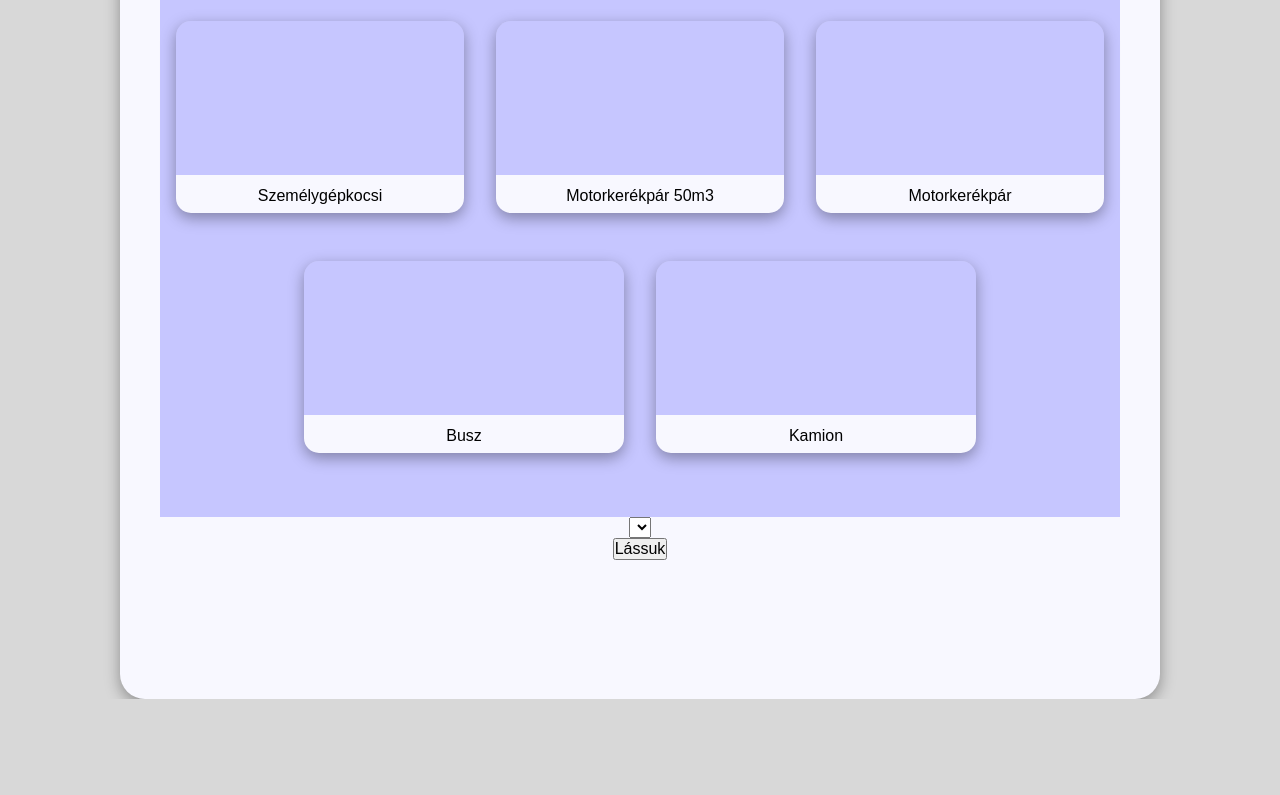
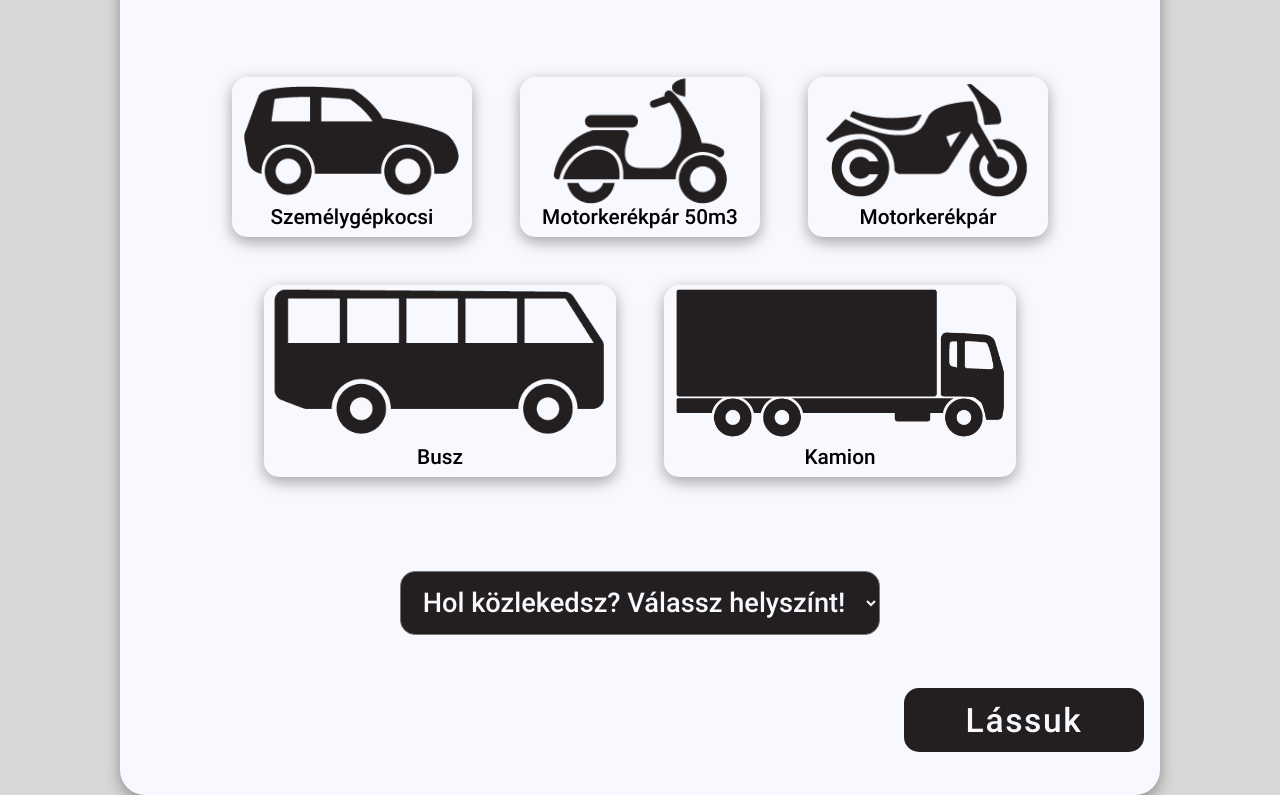
Before and after one commit to mrkocka/Vehicle, a plain HTML site: page index.html in a window 1280 px wide. Shown: the part 101-896 px from the top of the page. Before the commit the page ends 800 px from the top, so only its background shows below. Drawn offline with Linux system fonts and the light colour scheme.

Commit message:
save_2_10.15

```diff
--- a/css/style.css
+++ b/css/style.css
@@ -3,6 +3,7 @@
   padding: 0;
   box-sizing: border-box;
   font-size: 16px;
+  font-family: title-font;
 }
 
 @font-face {
@@ -24,20 +25,30 @@ body {
   min-height: 100vh;
 }
 
+.active {
+  outline: 7px solid var(--main-dif);
+  transform: scale(1.1);
+}
+
+.null{
+    display: none;
+}
+
 main {
   background-color: var(--main-bc);
   width: 65rem;
-  height: 50rem;
+  height: 56rem;
   box-shadow: rgba(0, 0, 0, 0.35) 0px 5px 15px;
   border-radius: 25px;
   padding: 1rem;
   display: flex;
   flex-direction: column;
   align-items: center;
+  /* gap: 2.3rem; */
+  justify-content: space-around;
 }
 
 h1 {
-  font-family: title-font;
   text-transform: uppercase;
   text-align: center;
   color: var(--main-dif);
@@ -46,35 +57,58 @@ h1 {
 }
 
 .vehicle-container {
- background-color: var(--main-test);
   width: 60rem;
-  height: 35rem;
+  height: 30rem;
   display: flex;
   flex-direction: column;
   gap: 3rem;
   align-items: center;
   justify-content: center;
+  /*  background-color: var(--main-test); */
 }
 
-.v-img{
-    background-color: var(--main-test);
+.v-img {
   width: 100%;
   height: 80%;
   border-radius: 15px 15px 0 0;
 }
-.v-text{
-   margin-bottom: .5rem;
+.v-img img {
+  height: 100%;
+  object-fit: cover;
+}
+
+.v-text {
+  margin-bottom: 0.5rem;
+  font-size: 1.3rem;
+}
+
+.row-1,
+.row-2 {
+  gap: 3rem;
+  display: flex;
+}
+
+.row-1-style {
+  background-color: var(--main-bc);
+  width: 15rem;
+  height: 10rem;
+  border: none;
+  border-radius: 15px;
+  display: flex;
+  flex-direction: column;
+  justify-content: space-between;
+  align-items: center;
+  box-shadow: rgba(0, 0, 0, 0.35) 0px 5px 15px;
+  transition: 100ms linear;
 }
 
 
-.row-1, .row-2{
-    gap: 2rem;
-    display: flex;
-}
 
-.row-1-style{
+
+
+.row-2-style {
   background-color: var(--main-bc);
-    width: 18rem;
+  width: 22rem;
   height: 12rem;
   border: none;
   border-radius: 15px;
@@ -85,15 +119,55 @@ h1 {
   box-shadow: rgba(0, 0, 0, 0.35) 0px 5px 15px;
 }
 
-.row-2-style{
+.row-1-style:hover,
+.row-2-style:hover {
+  cursor: pointer;
+  transform: scale(1.1);
+}
+
+/*Select*/
+
+select {
+  width: 30rem;
+  height: 4rem;
+  background-color: var(--main-dif);
+  color: var(--main-bc);
+  font-size: 1.7rem;
+  text-align: center;
+  border-radius: 15px;
+  cursor: pointer;
+}
+
+option {
+  font-size: 1.3rem;
+}
+
+
+/*Button*/
+
+.button-container{
+    /* background-color: var(--main-test); */
+    width: 100%;
+    text-align: end;
+}
+
+
+
+.btn {
+  width: 15rem;
+  height: 4rem;
+  font-size: 2.1rem;
+  letter-spacing: .1rem;
+  border-radius: 15px;
+  border: none;
+  background-color: var(--main-dif);
+  color: var(--main-bc);
+  transition-duration: 800ms;
+}
+
+.btn:hover{
+    color: var(--main-dif);
     background-color: var(--main-bc);
-    width: 20rem;
-    height: 12rem;
-    border: none;
-    border-radius: 15px;
-    display: flex;
-    flex-direction: column;
-    justify-content: space-between;
-    align-items: center;
-    box-shadow: rgba(0, 0, 0, 0.35) 0px 5px 15px;
+    outline: 3px solid var(--main-dif);
+    cursor: pointer;
 }
--- a/index.html
+++ b/index.html
@@ -10,19 +10,50 @@
   <body>
     <main>
       <h1>Mennyivel mehetek?</h1>
-      <section class="vehicle-container">
-        <div class="row-1">
-          <button class="row-1-style" ><div class="v-img"><img src="#" alt="" /></div> <p class="v-text">Személygépkocsi</p></button>
-          <button class="row-1-style" ><div class="v-img"><img src="#" alt="" /></div> <p class="v-text">Motorkerékpár 50m3</p></button>
-          <button class="row-1-style" ><div class="v-img"><img src="#" alt="" /></div> <p class="v-text">Motorkerékpár</p></button>
+      <section class="vehicle-container" id="js-container">
+        <div class="row-1" id="row-first">
+          <div class="null active">1</div>
+          <button class="row-1-style vi-button">
+            <div class="v-img">
+              <img src="./img/szgk.png" alt="személygépjármű" />
+            </div>
+            <p class="v-text">Személygépkocsi</p>
+          </button>
+          <button class="row-1-style vi-button">
+            <div class="v-img">
+              <img src="./img/mkp50.png" alt="motorkerékpár50m3" />
+            </div>
+            <p class="v-text">Motorkerékpár 50m3</p>
+          </button>
+          <button class="row-1-style vi-button">
+            <div class="v-img">
+              <img src="./img/mkp.png" alt="motorkerékpár" />
+            </div>
+            <p class="v-text">Motorkerékpár</p>
+          </button>
         </div>
         <div class="row-2">
-          <button class="row-2-style"><div class="v-img"><img src="#" alt="" /></div> <p class="v-text">Busz</p></button>
-          <button class="row-2-style"><div class="v-img"><img src="#" alt="" /></div> <p class="v-text">Kamion</p></button>
+          <button class="row-2-style vi-button">
+            <div class="v-img"><img src="./img/busz.png" alt="busz" /></div>
+            <p class="v-text">Busz</p>
+          </button>
+          <button class="row-2-style vi-button">
+            <div class="v-img"><img src="./img/kamion.png" alt="kamion" /></div>
+            <p class="v-text">Kamion</p>
+          </button>
         </div>
       </section>
-      <select name="location" id="location" class="location-style"></select>
-      <button>Lássuk</button>
+      <select name="location" id="location" class="options-list">
+        <option value="#">Hol közlekedsz? Válassz helyszínt!</option>
+        <option value="#">Lakott területen belül</option>
+        <option value="#">Lakott területen kívül</option>
+        <option value="#">Autóúton</option>
+        <option value="#">Autópályán</option>
+      </select>
+      <div class="button-container">
+        <button class="btn">Lássuk</button>
+      </div>
     </main>
+    <script src="./js/app.js"></script>
   </body>
 </html>
--- /dev/null
+++ b/js/app.js
@@ -0,0 +1,10 @@
+let vehicleCont = document.getElementById("js-container");
+let vbtn = vehicleCont.getElementsByClassName("vi-button");
+
+ for (var i = 0; i < vbtn.length; i++) {
+  vbtn[i].addEventListener("click", function () {
+    var current = document.getElementsByClassName("active");
+    current[0].className = current[0].className.replace(" active", "");
+    this.className += " active";
+  });
+}
```
Also changed, not shown: JEGYZET.txt (added), img/busz.png (added), img/futo.png (added), img/kamion.png (added), img/mkp.png (added), img/mkp50.png (added), img/szgk.png (added). Lines whose indentation alone changed are shown as unchanged.
